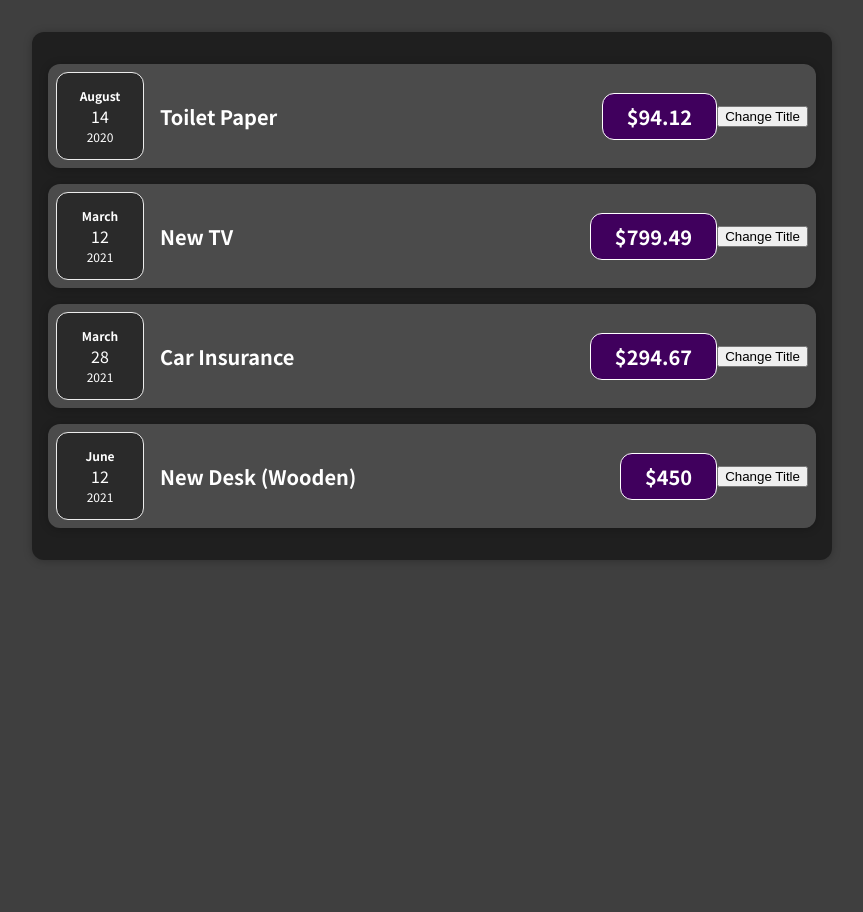
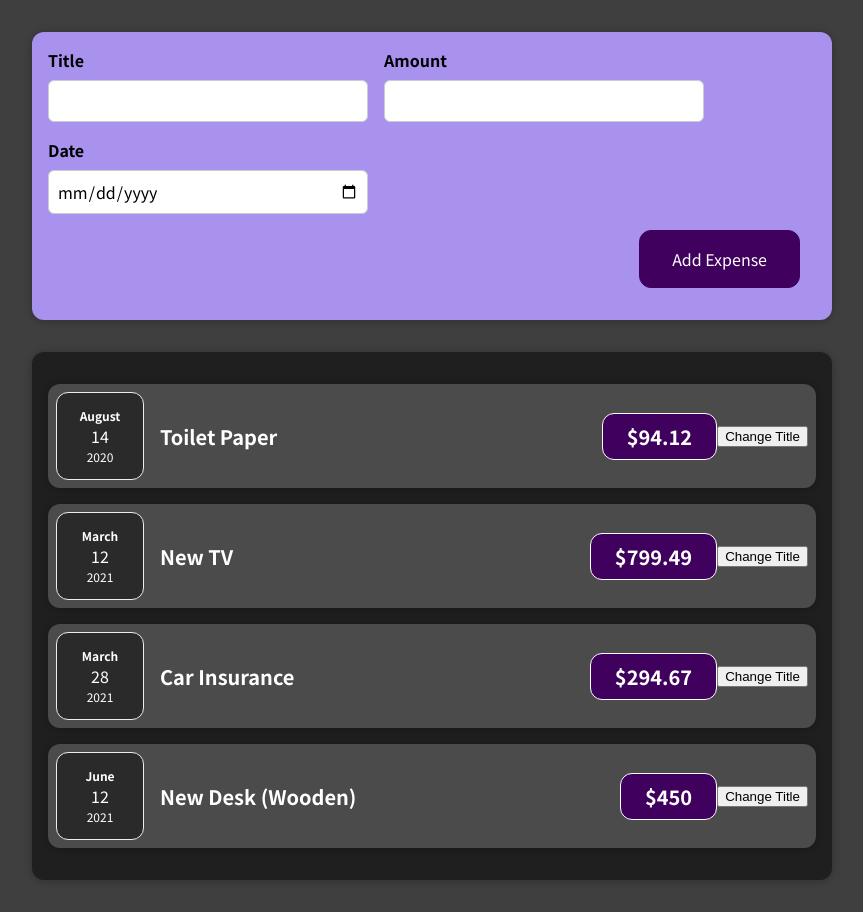
Before and after one commit to HasibullahMahmood/expense-tracker, a React (Create React App) app: page / in a window 1280 px wide. Shown: the whole page, without its empty margins (208-1071 px from the left). Before the commit the page ends 800 px from the top, so only its background shows below. Built offline with nearby package versions, Linux system fonts and the light colour scheme.

Commit message:
lesson 51

```diff
--- a/src/App.js
+++ b/src/App.js
@@ -1,8 +1,10 @@
 import Expenses from './components/expenses/Expenses';
+import NewExpense from './components/newExpense/NewExpense';
 
 const App = () => {
 	return (
 		<div>
+			<NewExpense />
 			<Expenses />
 		</div>
 	);
--- /dev/null
+++ b/src/components/newExpense/ExpenseForm.css
@@ -0,0 +1,27 @@
+.new-expense__controls {
+	display: flex;
+	flex-wrap: wrap;
+	gap: 1rem;
+	margin-bottom: 1rem;
+	text-align: left;
+}
+
+.new-expense__control label {
+	font-weight: bold;
+	margin-bottom: 0.5rem;
+	display: block;
+}
+
+.new-expense__control input {
+	font: inherit;
+	padding: 0.5rem;
+	border-radius: 6px;
+	border: 1px solid #ccc;
+	width: 20rem;
+	max-width: 100%;
+}
+
+.new-expense__actions {
+	text-align: right;
+	width: 100%;
+}
--- /dev/null
+++ b/src/components/newExpense/ExpenseForm.js
@@ -0,0 +1,26 @@
+import React from 'react';
+import './ExpenseForm.css';
+
+const ExpenseForm = () => {
+	return (
+		<form action="" className="new-expense__controls">
+			<div className="new-expense__control">
+				<label htmlFor="title">Title</label>
+				<input type="text" name="title" />
+			</div>
+			<div className="new-expense__control">
+				<label htmlFor="amount">Amount</label>
+				<input type="number" name="amount" min="0.01" step="0.01" />
+			</div>
+			<div className="new-expense__control">
+				<label htmlFor="date">Date</label>
+				<input type="date" name="date" />
+			</div>
+			<div className="new-expense__actions">
+				<button type="submit">Add Expense</button>
+			</div>
+		</form>
+	);
+};
+
+export default ExpenseForm;
--- /dev/null
+++ b/src/components/newExpense/NewExpense.css
@@ -0,0 +1,38 @@
+.new-expense {
+	background-color: #a892ee;
+	padding: 1rem;
+	margin: 2rem auto;
+	width: 50rem;
+	max-width: 95%;
+	border-radius: 12px;
+	text-align: center;
+	box-shadow: 0 1px 8px rgba(0, 0, 0, 0.25);
+}
+
+.new-expense button {
+	font: inherit;
+	cursor: pointer;
+	padding: 1rem 2rem;
+	border: 1px solid #40005d;
+	background-color: #40005d;
+	color: white;
+	border-radius: 12px;
+	margin-right: 1rem;
+}
+
+.new-expense button:hover,
+.new-expense button:active {
+	background-color: #510674;
+	border-color: #510674;
+}
+
+.new-expense button.alternative {
+	color: #220131;
+	border-color: transparent;
+	background-color: transparent;
+}
+
+.new-expense button.alternative:hover,
+.new-expense button.alternative:active {
+	background-color: #ddb3f8;
+}
--- /dev/null
+++ b/src/components/newExpense/NewExpense.js
@@ -0,0 +1,13 @@
+import React from 'react';
+import './NewExpense.css';
+import ExpenseForm from './ExpenseForm';
+
+const NewExpense = () => {
+	return (
+		<div className="new-expense">
+			<ExpenseForm />
+		</div>
+	);
+};
+
+export default NewExpense;
```
